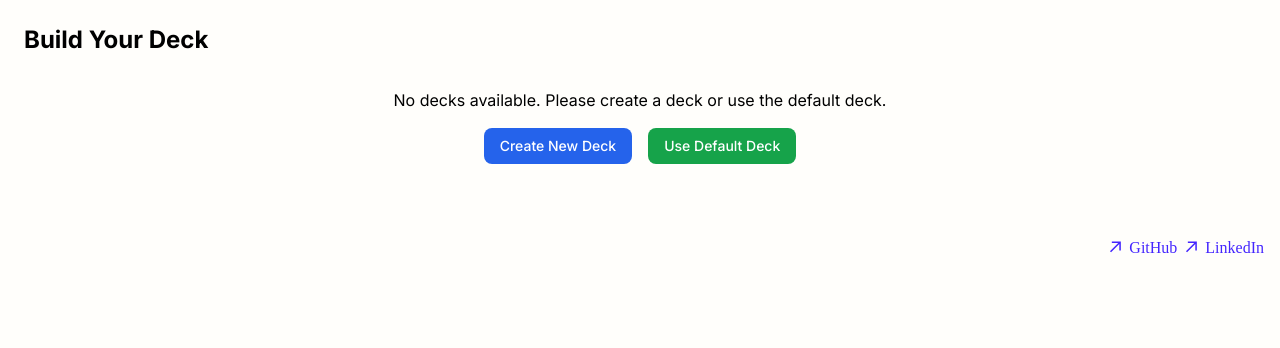
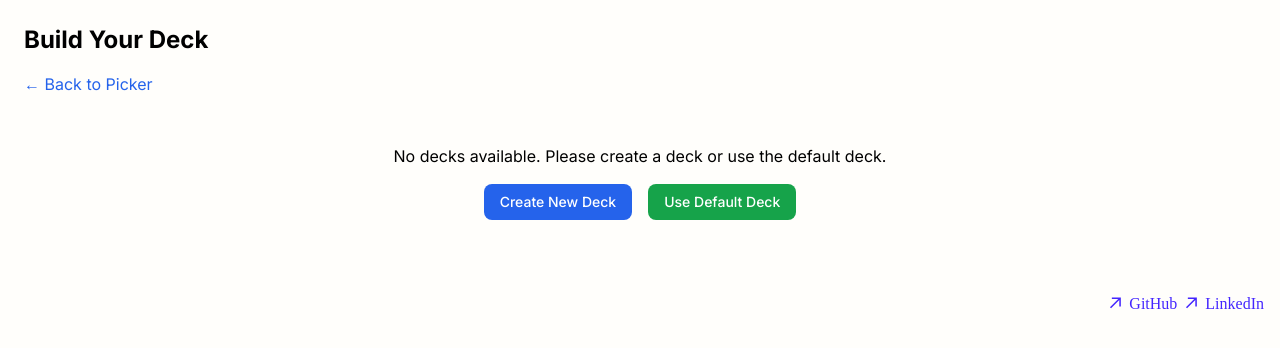
Before and after one commit to chedgo/home, a Next.js app: page /build-deck in a window 1280 px wide. Shown: the top 348 px of the page. Built offline with nearby package versions, Linux system fonts and the light colour scheme; a web font is replaced by a local one.

Commit message:
add back to picker nav button

```diff
--- a/src/app/build-deck/page.tsx
+++ b/src/app/build-deck/page.tsx
@@ -5,6 +5,7 @@ import { LocationCard } from '../components/LocationCard';
 import { Tab, Dialog, Transition } from '@headlessui/react'
 import { Fragment } from 'react'
 import chicagoNeighborhoods from '../chicago_neighborhoods.json';
+import Link from 'next/link';
 
 type Location = {
   name: string;
@@ -179,6 +180,9 @@ export default function BuildDeck() {
   return (
     <div className="p-6">
       <h1 className="text-2xl font-bold mb-4">Build Your Deck</h1>
+      <Link href="/lets-go" className="inline-block mb-4 text-blue-600 hover:text-blue-800">
+        ← Back to Picker
+      </Link>
       {decks.length === 0 ? (
         <div className="mt-8 text-center">
           <p className="mb-4">No decks available. Please create a deck or use the default deck.</p>
```
